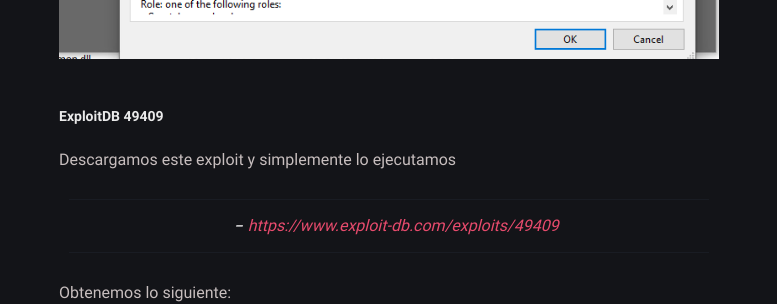
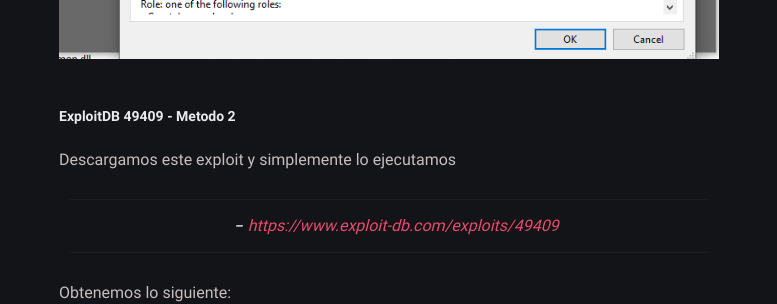
Before and after one commit to g4l1l30sec/backup, a Jekyll site: the page built from _posts/Linux/Hard/Sharp/2021-05-1-sharp-writeup.md, in a window 1280 px wide and 900 px high, scrolled down 7741 px. Shown: the part 152-456 px from the top of the window, without its empty margins (251-1028 px from the left). Built offline with Jekyll 4.4.1, drawn with Linux system fonts in a browser that asks for light colours; some of the changed text lies outside the part shown.

Commit message:
Update 2021-05-1-sharp-writeup.md

```diff
--- a/_posts/Linux/Hard/Sharp/2021-05-1-sharp-writeup.md
+++ b/_posts/Linux/Hard/Sharp/2021-05-1-sharp-writeup.md
@@ -127,7 +127,7 @@ Una vez descargado y descomprimido los archivos en nuestro VM Windows, ejecutare
 
 Hay dos posibles formas de obtener las credenciales : 1. Forzando un password reset; 2. Utilizando un script en Python de ExploitDB.
 
-###### Password Reset
+###### Password Reset - Metodo 1
 
 Echemos un vistazo a el archivo de conf: `PortableKanban.pk3` (donde encontramos las credenciales alojadas), borramos el contenido o valor del password de Admistrator e intentamos loguearnos con el mismo con el password vacio(blank password), nos saldra un aviso de que se usara el backup de pk3 :).
 
@@ -141,7 +141,7 @@ Encontaremos las credenciales de esta forma:
 
 ![](/assets/img/Linux/Sharp/Kanban_05.png)
 
-###### ExploitDB 49409
+###### ExploitDB 49409 - Metodo 2
 
 Descargamos este exploit y simplemente lo ejecutamos
 
```
